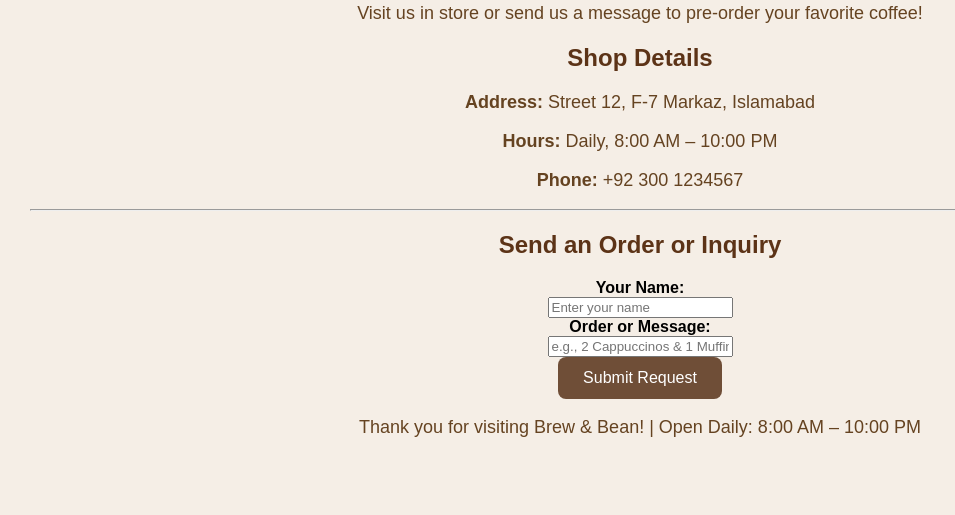
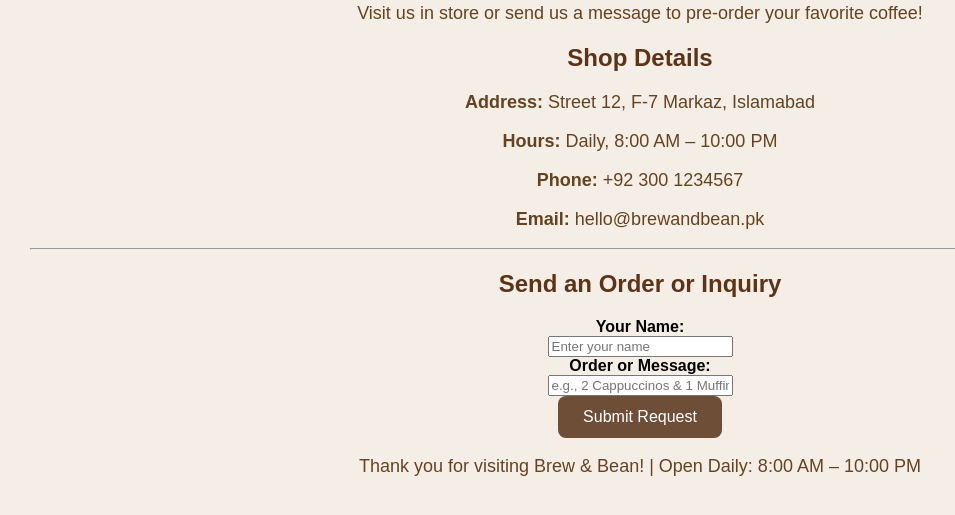
Before and after one commit to talhaj08/brew-and-bean-coffee-shop, a plain HTML site: page contact.html in a window 1280 px wide. Shown: the part 135-650 px from the top of the page, without its empty margins (0-955 px from the left). Drawn offline with Linux system fonts and the light colour scheme.

Commit message:
Add email contact detail to contact page

```diff
--- a/contact.html
+++ b/contact.html
@@ -21,6 +21,7 @@
         <p><strong>Address:</strong> Street 12, F-7 Markaz, Islamabad</p>
         <p><strong>Hours:</strong> Daily, 8:00 AM – 10:00 PM</p>
         <p><strong>Phone:</strong> +92 300 1234567</p>
+        <p><strong>Email:</strong> hello@brewandbean.pk</p>
 
         <hr>
 
```
